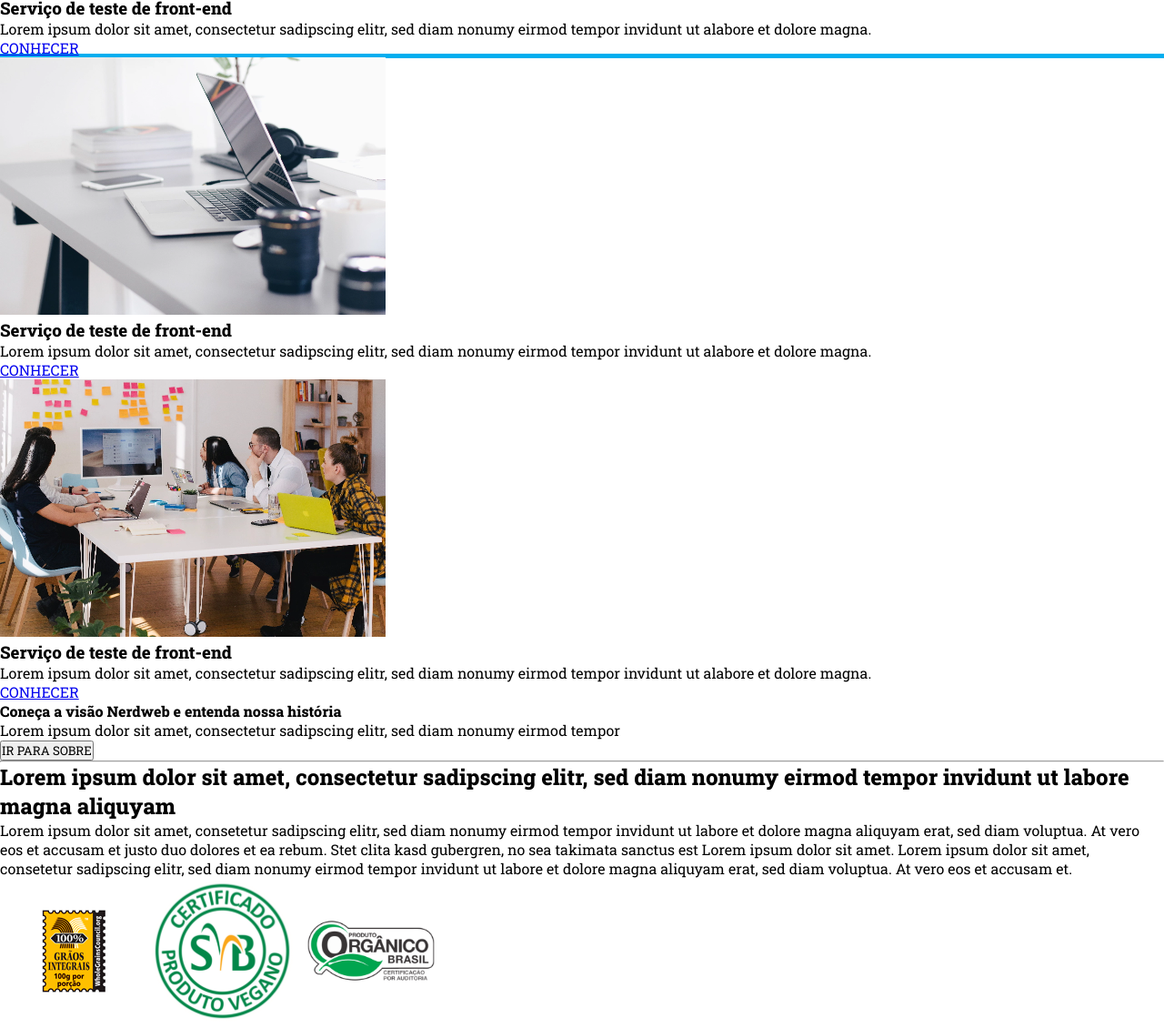
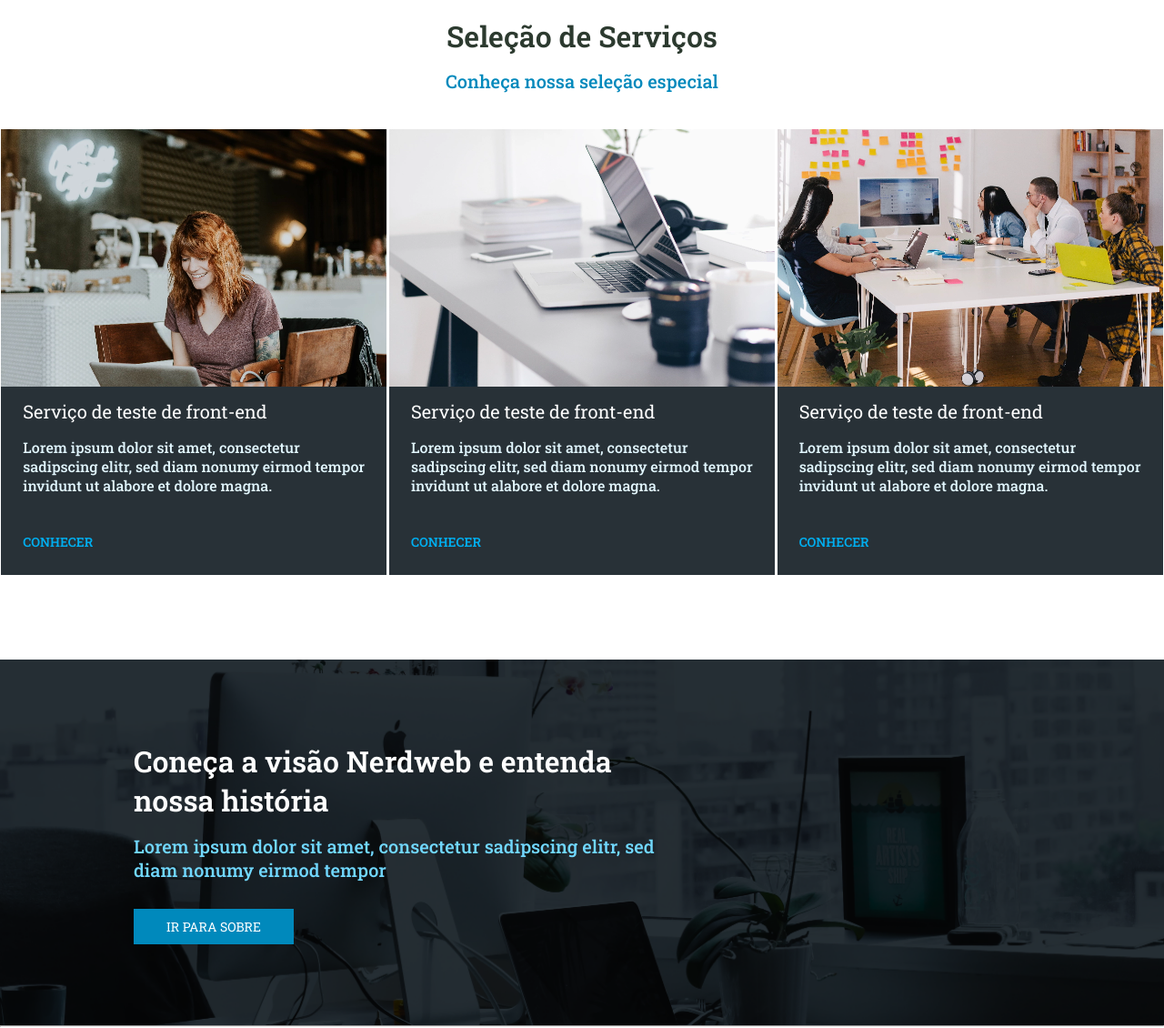
Before and after one commit to gustavo-freita/Teste-Nerd-Web, a plain HTML site: page index.html in a window 1280 px wide. Shown: the part 2608-3738 px from the top of the page at 91% size. Drawn offline with Linux system fonts and the light colour scheme.

Commit message:
:lipstick:style:estilo da página services terminado

```diff
--- a/assets/css/products.css
+++ b/assets/css/products.css
@@ -67,14 +67,12 @@
 
 .products .register__banner {
     background: url("../img/bg\ time.png");
-    background-repeat: no-repeat;
-    background-position: center center;
     display: flex;
     align-items: center;
     justify-content: flex-start;
+    background-size: 100% 100%;
     width: 100%;
-    height: 100vh;
-    border-bottom: 5px solid #00AEEF;
+    height: 402px;
 }
 
 .products .register__content {
--- /dev/null
+++ b/assets/css/services.css
@@ -0,0 +1,109 @@
+.conteiner__services {
+    display: flex;
+    align-items: center;
+    justify-content: center;
+    flex-direction: column;
+    width: 100%;
+    height: 100vh;
+    margin-top: 280px;
+}
+
+.conteiner__services h1 {
+    font-size: 32px;
+    font-weight: 600;
+    color: #2C3A2F;
+    margin-bottom: 15px;
+}
+
+.conteiner__services h2 {
+    font-size: 20px;
+    font-weight: 500;
+    color: #0089BC;
+    margin-bottom: 40px;
+}
+
+.conteiner__services .services__content {
+    display: flex;
+    align-items: center;
+    justify-content: space-around;
+    width: 100%;
+}
+
+.services__content .service__choice {
+    width: 424px;
+    height: 490px;
+    background-color: #283137;
+}
+
+.service__choice .choice__background {
+    display: flex;
+    width: 424px;
+    height: 213px;
+}
+
+.service__choice .choice__background .choice__info {
+    margin-top: 10px;
+    padding: 0px 24px;
+}
+
+.service__choice .choice__background .choice__info h3 {
+    font-size: 20px;
+    font-weight: 400;
+    color: #fff;
+    margin-bottom: 16px;
+}
+
+.service__choice .choice__background .choice__info p {
+    font-size: 16px;
+    font-weight: 500;
+    color: #E2F7FF;
+    margin-bottom: 40px;
+    opacity: 1;
+}
+
+.service__choice .choice__background .choice__info p a {
+    font-size: 14px;
+    font-weight: 600;
+    color: #00AEEF;
+    text-decoration: none;
+}
+
+.services__banner {
+    background: url("../img/BG\ CONHEÇA.png");
+    display: flex;
+    align-items: center;
+    justify-content: flex-start;
+    background-size: 100% 100%;
+    width: 100%;
+    height: 402px;
+}
+
+.servicesBanner__content {
+    width: 100%;
+    margin-left: 147px;
+}
+
+.servicesBanner__content h4 {
+    width: 551px;
+    font-size: 32px;
+    font-weight: 600;
+    color: #fff;
+    margin-bottom: 16px;
+}
+
+.servicesBanner__content p {
+    width: 607px;
+    font-size: 20px;
+    font-weight: 500;
+    color: #71D8FF;
+    margin-bottom: 30px;
+}
+
+.servicesBanner__content button {
+    width: 176px;
+    height: 39px;
+    font-size: 14px;
+    border: none;
+    color: #fff;
+    background-color: #0089BC;
+}
--- a/index.html
+++ b/index.html
@@ -14,6 +14,7 @@
     <link rel="stylesheet" href="./assets/css/sitesMore.css">
     <link rel="stylesheet" href="./assets/css/home.css">
     <link rel="stylesheet" href="./assets/css/products.css">
+    <link rel="stylesheet" href="./assets/css/services.css">
     <title>NerdWeb</title>
 </head>
 <body>
@@ -160,30 +161,48 @@
         </section>
 
         <section class="services">
+            <div class="conteiner__services">
                 <h1>Seleção de Serviços</h1>
                 <h2>Conheça nossa seleção especial</h2>
+                <div class="services__content">
                     <div class="service__choice">
                         <img src="./assets/img/Imagem card serviço01.png" alt="">
+                        <div class="choice__background">
+                            <div class="choice__info">
                                 <h3>Serviço de teste de front-end</h3>
                                 <p>Lorem ipsum dolor sit amet, consectetur sadipscing elitr, sed diam nonumy eirmod tempor invidunt ut alabore et dolore magna.</p>
                                 <p><a href="#">CONHECER</a></p>
                             </div>
+                        </div>
+                    </div>
                     <div class="service__choice">
                         <img src="./assets/img/Imagem card serviço02.png" alt="">
+                        <div class="choice__background">
+                            <div class="choice__info">
                                 <h3>Serviço de teste de front-end</h3>
                                 <p>Lorem ipsum dolor sit amet, consectetur sadipscing elitr, sed diam nonumy eirmod tempor invidunt ut alabore et dolore magna.</p>
                                 <p><a href="#">CONHECER</a></p>
                             </div>
+                        </div>
+                    </div>
                     <div class="service__choice">
                         <img src="./assets/img/Imagem card serviço03.png" alt="">
+                        <div class="choice__background">
+                            <div class="choice__info">
                                 <h3>Serviço de teste de front-end</h3>
                                 <p>Lorem ipsum dolor sit amet, consectetur sadipscing elitr, sed diam nonumy eirmod tempor invidunt ut alabore et dolore magna.</p>
                                 <p><a href="#">CONHECER</a></p>
                             </div>
+                        </div>
+                    </div>
+                </div>
+            </div>
             <div class="services__banner">
+                <div class="servicesBanner__content">
                     <h4>Coneça a visão Nerdweb e entenda nossa história</h4>
                     <p>Lorem ipsum dolor sit amet, consectetur sadipscing elitr, sed diam nonumy eirmod tempor</p>
                     <button>IR PARA SOBRE</button>
+                </div>
             </div>
         </section>
 
```
Also changed, not shown: assets/img/linha02.png (added). Lines whose indentation alone changed are shown as unchanged.
